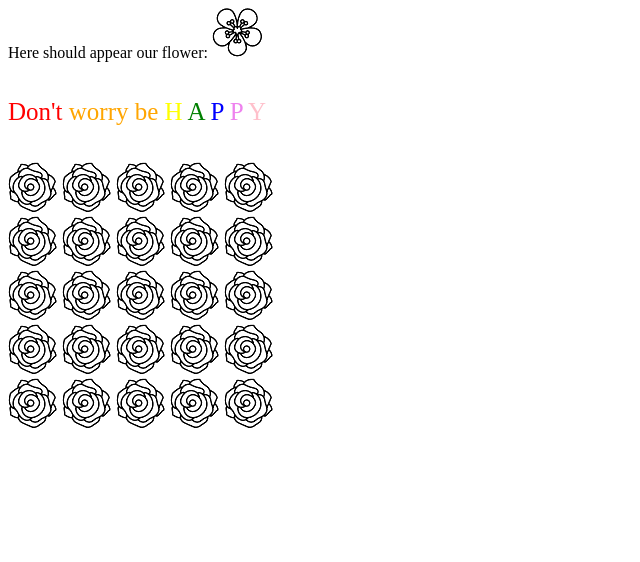
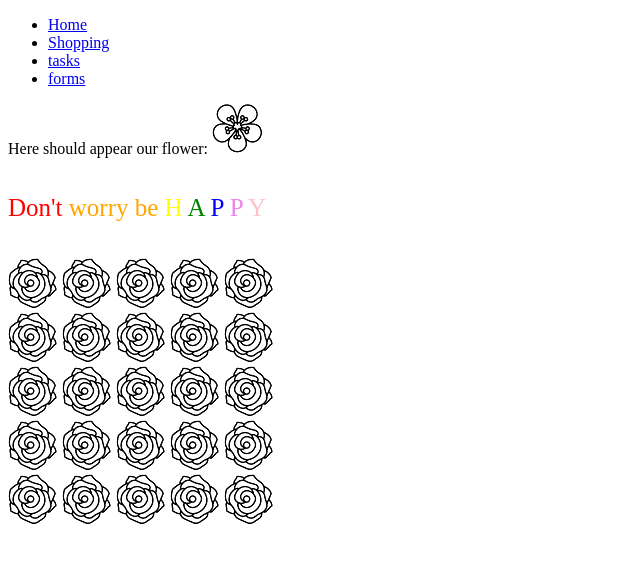
Before and after one commit to akepjio/arlepep.github.io, a plain HTML site: page labhtml/tasks.html in a window 1280 px wide. Shown: the whole page, without its empty margins (0-640 px from the left). Drawn offline with Linux system fonts and the light colour scheme.

Commit message:
My first page

```diff
--- a/labhtml/tasks.html
+++ b/labhtml/tasks.html
@@ -6,6 +6,12 @@
   </head>
   <body onload="init()">
       <script type="text/javascript" src="script.js"></script>
+      <ul>
+        <li><a href="index.html"> Home </a></li>
+          <li><a href="Shopping.html"> Shopping </a></li>
+             <li><a href="tasks.html"> tasks </a></li>
+             <li><a href="Forms.html"> forms </a></li>
+              </ul>
 
       <!-- <task 4> -->
                <div>
```
Also changed, not shown: labhtml/Shopping.html (+6 -0 lines), 1 other file.
